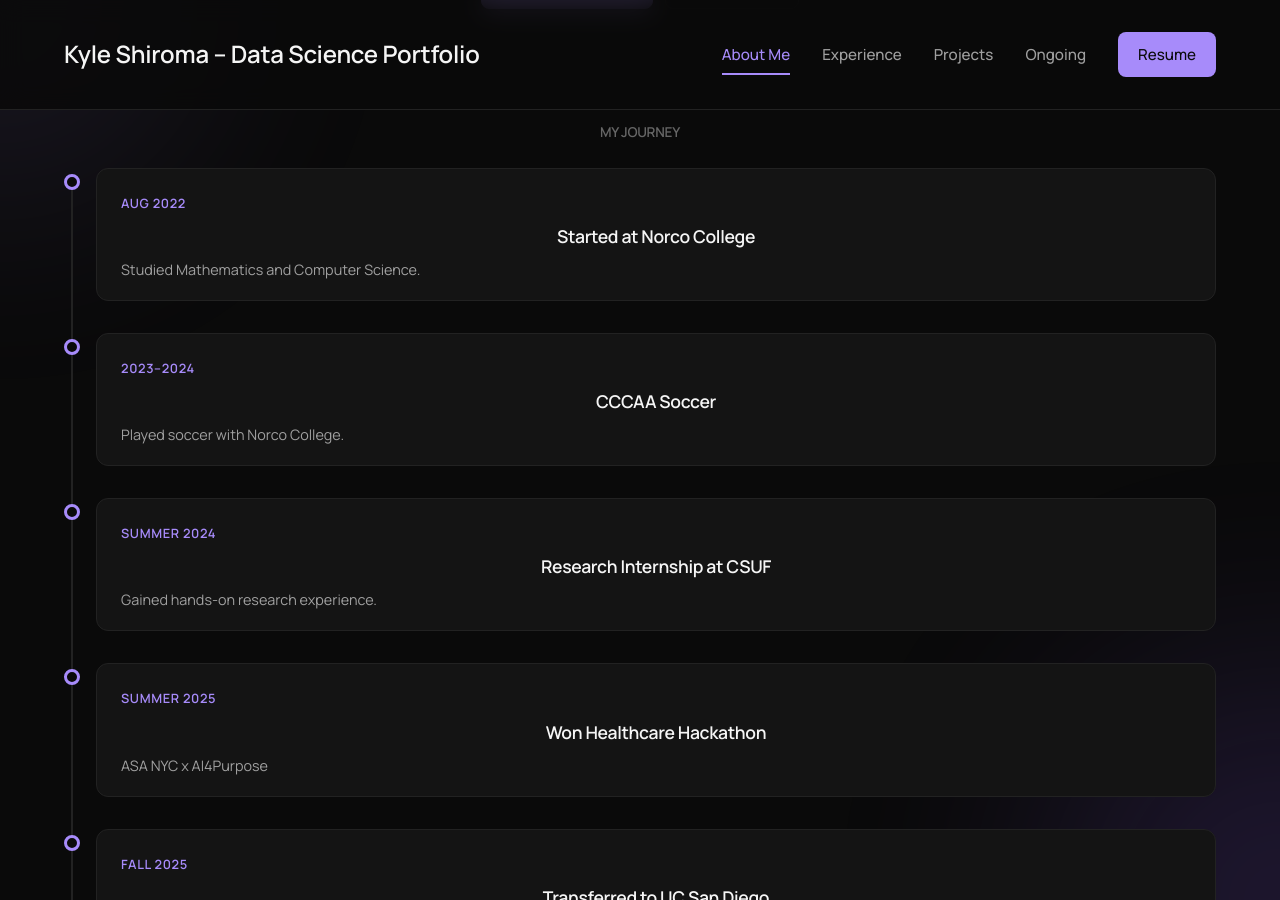
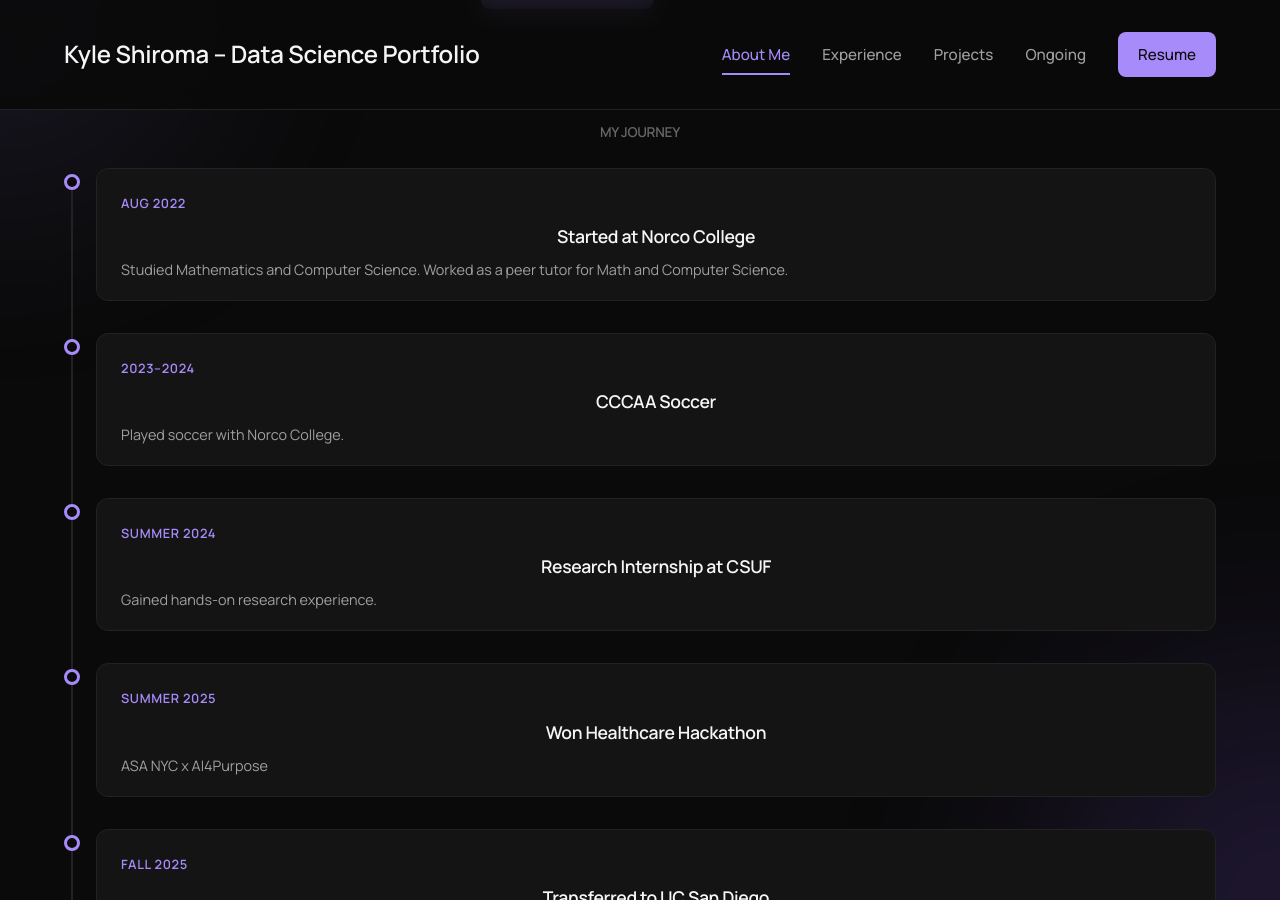
Before and after one commit to k-shiroma-code/k-shiroma-code.github.io, a Jekyll site: the page built from ongoing_projects.md, in a window 1280 px wide and 900 px high, scrolled down 583 px. Built offline with Jekyll 4.4.1, drawn with Linux system fonts in a browser that asks for light colours; some web fonts are replaced.

Commit message:
Update ongoing_projects.md

```diff
--- a/ongoing_projects.md
+++ b/ongoing_projects.md
@@ -585,7 +585,7 @@ permalink: /
       <div class="timeline-content">
         <span class="timeline-date">Aug 2022</span>
         <h3 class="timeline-title">Started at Norco College</h3>
-        <p class="timeline-text">Studied Mathematics and Computer Science.</p>
+        <p class="timeline-text">Studied Mathematics and Computer Science. Worked as a peer tutor for Math and Computer Science.</p>
       </div>
     </div>
     <div class="timeline-item">
```
